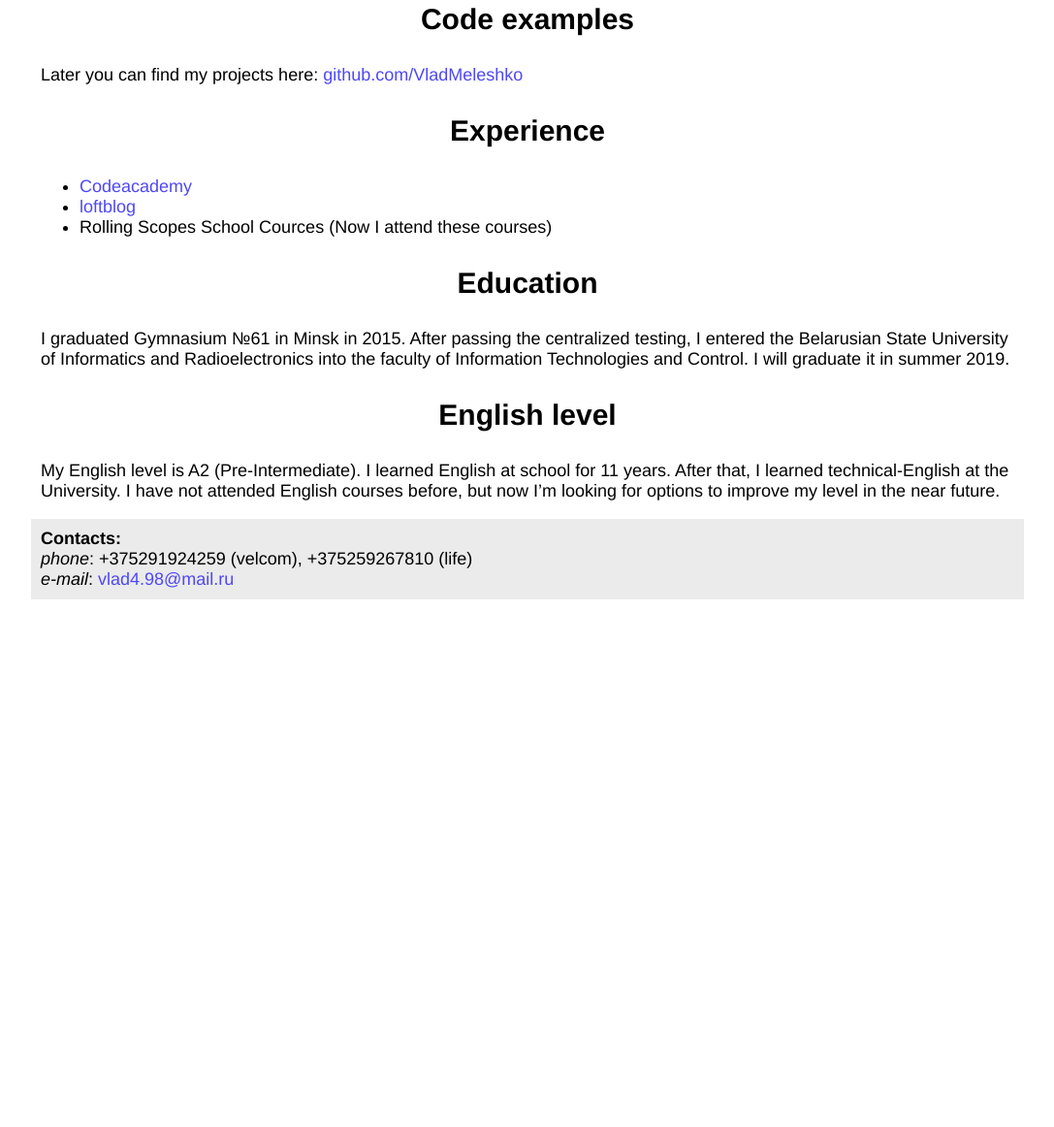
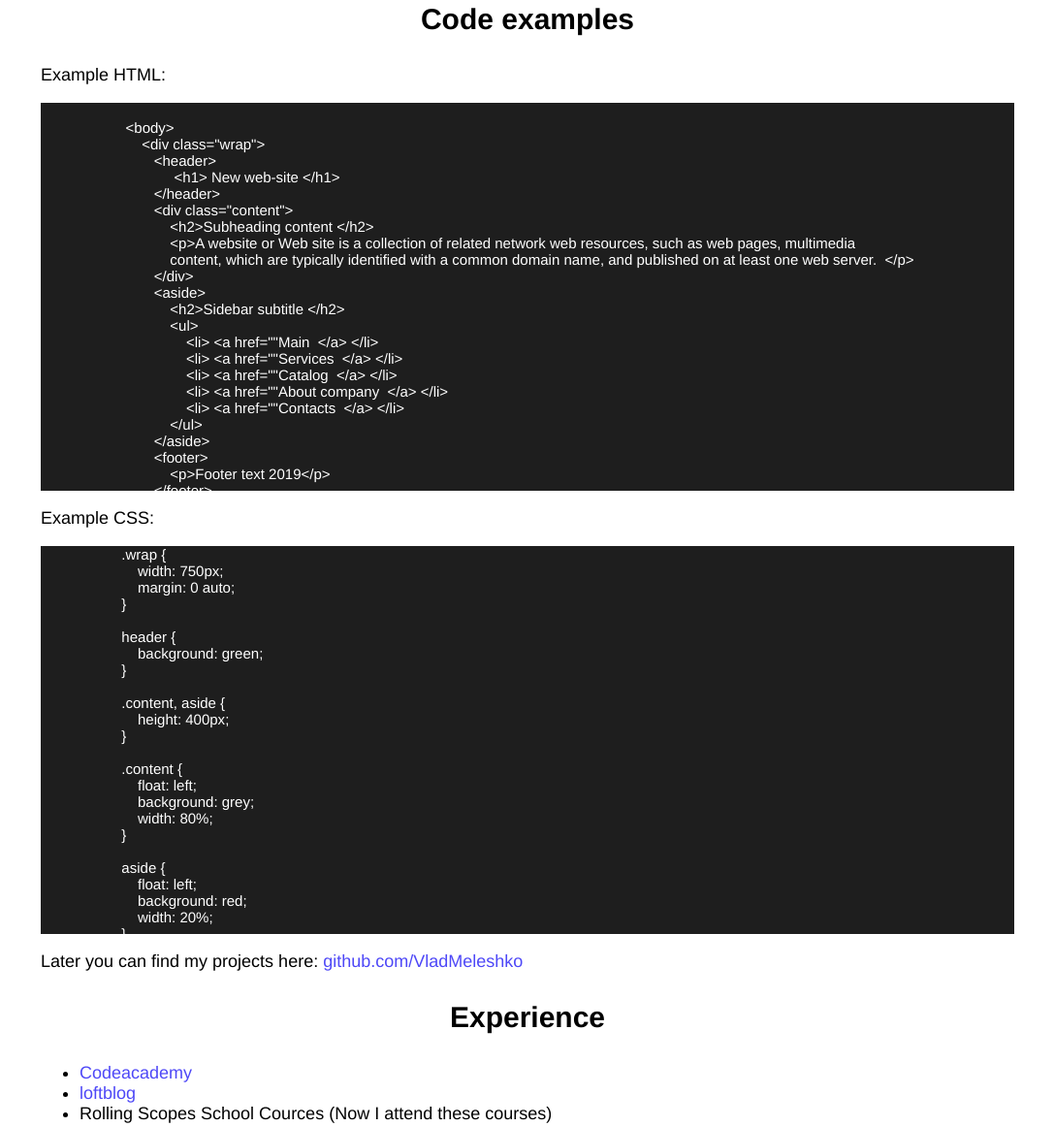
Before and after one commit to VladMeleshko/rsschool-2019Q1-cv, a plain HTML site: page index.html in a window 1280 px wide. Shown: the part 747-1909 px from the top of the page at 97% size, without its empty margins (96-1183 px from the left). Before the commit the page ends 1365 px from the top, so only its background shows below. Drawn offline with Linux system fonts and the light colour scheme.

Commit message:
feat: add code examples

```diff
--- a/index.html
+++ b/index.html
@@ -10,7 +10,7 @@
 <body>
     <header>
         <h1>Vladislav Meleshko</h1>
-        <img class="photo" src="./Photo.png" alt="My photo">
+        <img class="photo" src="./img/Photo.png" alt="My photo">
         <nav class="navigation">
             <ul class="menu">
                 <li class="point"><a href="#summary">Summary</a></li>
@@ -61,6 +61,66 @@
         <section class="subsection" id="code-examples">
             <h3 class="subtitle">Code examples</h3>
             <div>
+                <p>Example HTML:</p>
+                <pre class="examples">
+                    <span class="tag"> &lt;body> </span>
+                        <span class="tag"> &lt;div <span class="tag-attribute">class=<span class="attribute-value">"wrap"</span></span>></span>
+                            <span class="tag">&lt;header></span>
+                                <span class="tag"> &lt;h1></span> New web-site <span class="tag">&lt;/h1></span>
+                            <span class="tag">&lt;/header></span>
+                            <span class="tag">&lt;div <span class="tag-attribute">class=<span class="attribute-value">"content"</span></span>></span>
+                                <span class="tag">&lt;h2></span>Subheading content <span class="tag">&lt;/h2></span>
+                                <span class="tag">&lt;p></span>A website or Web site is a collection of related network web resources, such as web pages, multimedia
+                                content, which are typically identified with a common domain name, and published on at least one web server.  <span class="tag">&lt;/p></span>
+                            <span class="tag">&lt;/div></span>
+                            <span class="tag">&lt;aside></span>
+                                <span class="tag">&lt;h2></span>Sidebar subtitle <span class="tag">&lt;/h2></span>
+                                <span class="tag">&lt;ul></span>
+                                    <span class="tag">&lt;li></span> <span class="tag">&lt;a <span class="tag-attribute">href</span>=<span class="attribute-value">""</span></span>Main  <span class="tag">&lt;/a></span> <span class="tag">&lt;/li></span>
+                                    <span class="tag">&lt;li></span> <span class="tag">&lt;a <span class="tag-attribute">href</span>=<span class="attribute-value">""</span></span>Services  <span class="tag">&lt;/a></span> <span class="tag">&lt;/li></span>
+                                    <span class="tag">&lt;li></span> <span class="tag">&lt;a <span class="tag-attribute">href</span>=<span class="attribute-value">""</span></span>Catalog  <span class="tag">&lt;/a></span> <span class="tag">&lt;/li></span>
+                                    <span class="tag">&lt;li></span> <span class="tag">&lt;a <span class="tag-attribute">href</span>=<span class="attribute-value">""</span></span>About company  <span class="tag">&lt;/a></span> <span class="tag">&lt;/li></span>
+                                    <span class="tag">&lt;li></span> <span class="tag">&lt;a <span class="tag-attribute">href</span>=<span class="attribute-value">""</span></span>Contacts  <span class="tag">&lt;/a></span> <span class="tag">&lt;/li></span>
+                                <span class="tag">&lt;/ul></span>
+                            <span class="tag">&lt;/aside></span>
+                            <span class="tag">&lt;footer></span>
+                                <span class="tag">&lt;p></span>Footer text 2019<span class="tag">&lt;/p></span>
+                            <span class="tag">&lt;/footer></span>
+                        <span class="tag">&lt;/div></span>
+                    <span class="tag">&lt;/body></span>
+                </pre>
+                <p>Example CSS:</p>
+                <pre class="examples">
+                    <span class="tag-class">.wrap</span> {
+                        <span class="tag-attribute">width:</span> <span class="attribute-value">750px</span>;
+                        <span class="tag-attribute">margin:</span> <span class="attribute-value">0 auto</span>;
+                    }
+
+                    <span class="tag">header</span> {
+                        <span class="tag-attribute">background:</span> <span class="attribute-value">green</span>;
+                    }
+
+                    <span class="tag-class">.content</span>, <span class="tag">aside</span> {
+                        <span class="tag-attribute">height:</span> <span class="attribute-value">400px</span>;
+                    }
+
+                    <span class="tag-class">.content</span> {
+                        <span class="tag-attribute">float:</span> <span class="attribute-value">left</span>;
+                        <span class="tag-attribute">background:</span> <span class="attribute-value">grey</span>;
+                        <span class="tag-attribute">width:</span> <span class="attribute-value">80%</span>;
+                    }
+
+                    <span class="tag">aside</span> {
+                        <span class="tag-attribute">float:</span> <span class="attribute-value">left</span>;
+                        <span class="tag-attribute">background:</span> <span class="attribute-value">red</span>;
+                        <span class="tag-attribute">width:</span> <span class="attribute-value">20%</span>;
+                    }
+
+                    <span class="tag">footer</span> {
+                        <span class="tag-attribute">background:</span> <span class="attribute-value">blue</span>;
+                        <span class="tag-attribute">clear:</span> <span class="attribute-value">both</span>;
+                    }
+                </pre>
                 <p>Later you can find my projects here: <a class="git-link" href="http://github.com/VladMeleshko" target="_blank">github.com/VladMeleshko</a></p>
             </div>
         </section>
```
